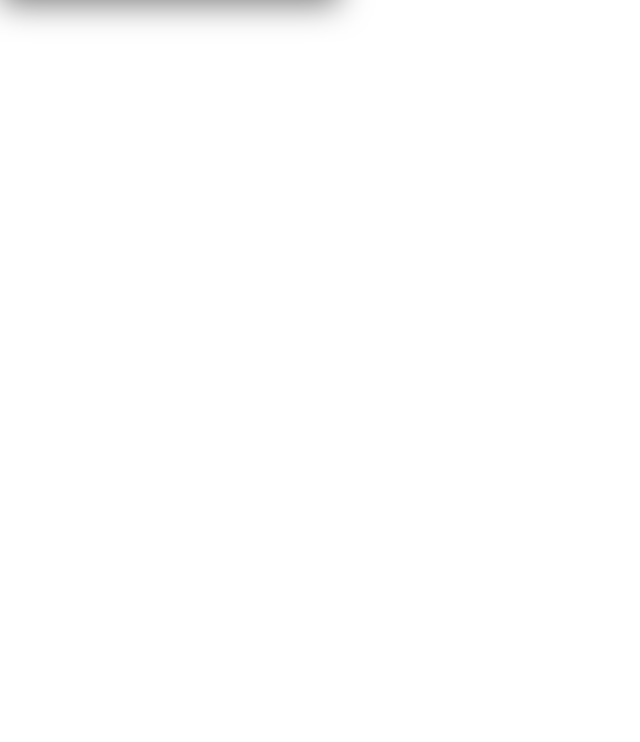
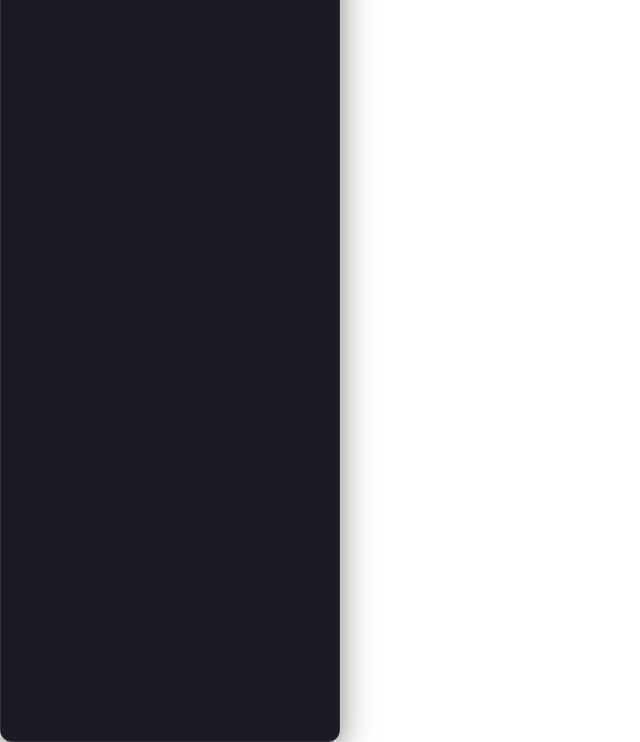
Before and after one commit to ThiagoEMatumoto/claude-monitor, a website with bundled scripts: page src/index.html in a window 1280 px wide. Shown: the part 58-800 px from the top of the page, without its empty margins (0-640 px from the left). Built offline with nearby package versions, Linux system fonts and the light colour scheme.

Commit message:
fix: window background and rounded corners on macOS (#19)
Make #app fill the entire window height (min-height: 100vh) to
eliminate white space below content on short pages. Add border-radius
and overflow hidden on html element to clip WebView white corners.

Co-authored-by: Claude Opus 4.6 <noreply@anthropic.com>
Co-authored-by: Thiago Eiji Matumoto <97412915+ThiagoEMatumoto@users.noreply.github.com>

```diff
--- a/src/style.css
+++ b/src/style.css
@@ -21,6 +21,13 @@
   --radius: 12px;
 }
 
+html {
+  height: 100%;
+  overflow: hidden;
+  border-radius: var(--radius);
+  background: transparent;
+}
+
 body {
   font-family:
     -apple-system, BlinkMacSystemFont, "Segoe UI", system-ui, sans-serif;
@@ -29,6 +36,7 @@ body {
   background: transparent;
   overflow: hidden;
   user-select: none;
+  height: 100%;
 }
 
 #app {
@@ -38,7 +46,8 @@ body {
   border: 1px solid var(--border);
   border-radius: var(--radius);
   width: 340px;
-  max-height: 520px;
+  min-height: 100vh;
+  max-height: 100vh;
   overflow-y: auto;
   box-shadow: 0 8px 32px rgba(0, 0, 0, 0.5);
 }
```
